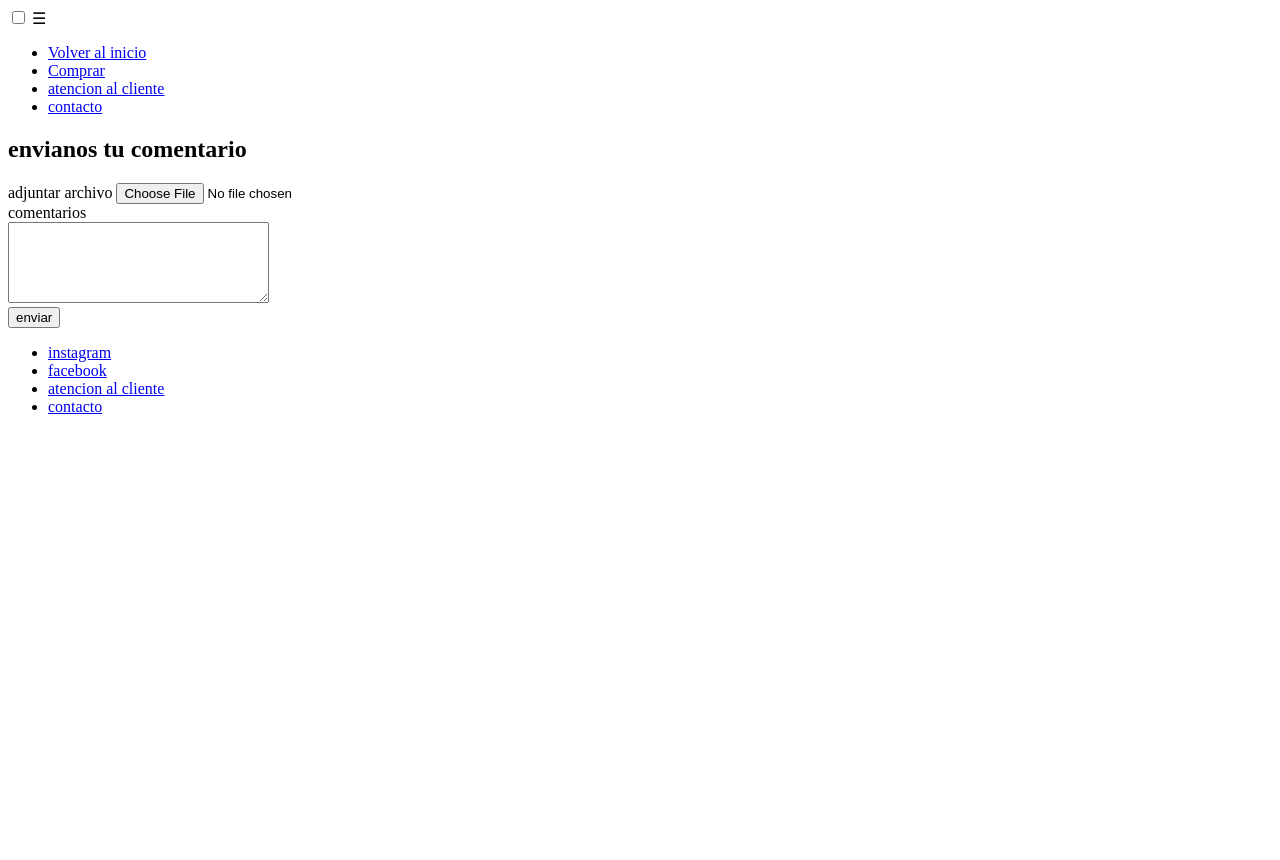
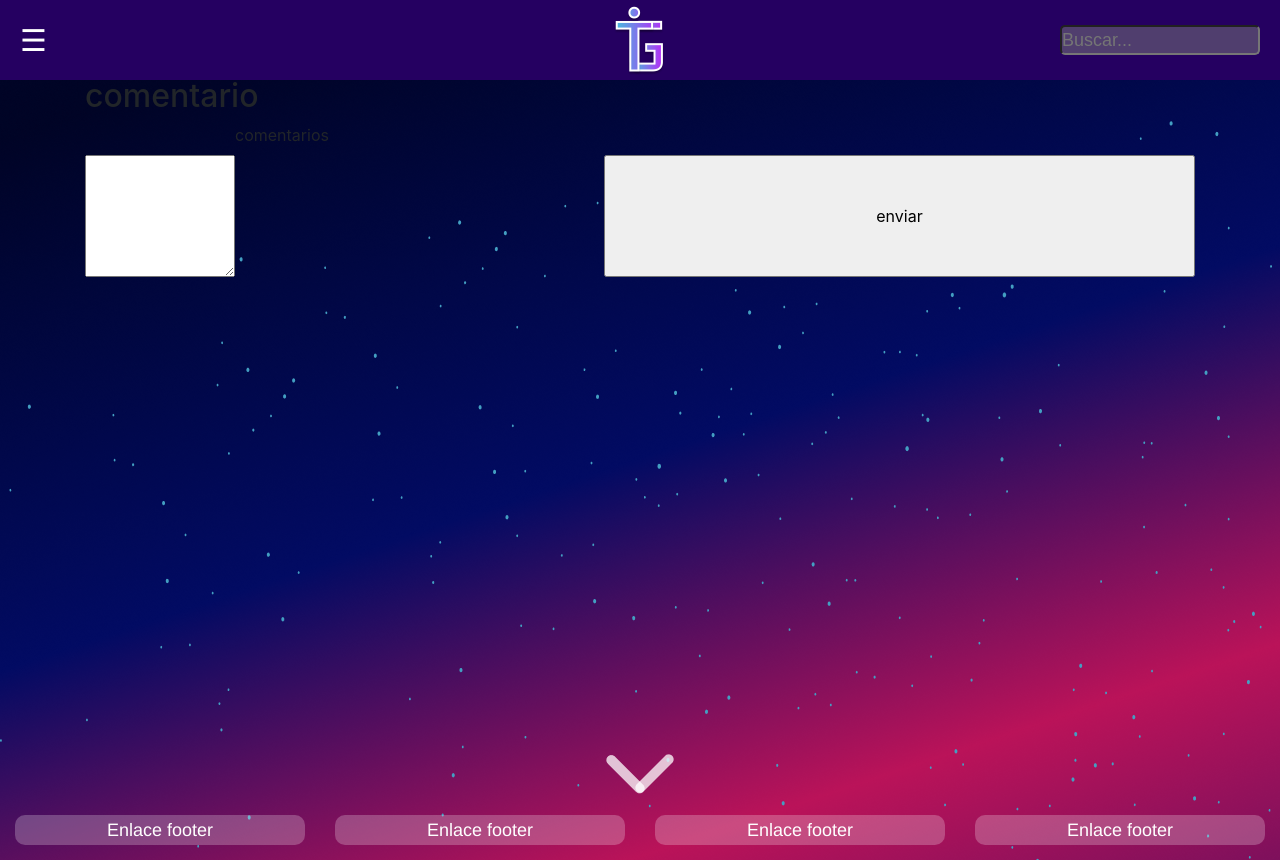
Before and after one commit to Tomigauto/Proyecto-CH, a plain HTML site: page pages/atencionalcliente.html in a window 1280 px wide. Before the commit the page ends 800 px from the top, so only its background shows below. Drawn offline with Linux system fonts and the light colour scheme.

Commit message:
correccion de errores y actualizacion estetica de atencion al cliente

```diff
--- a/css/antencionalcliente.css
+++ b/css/antencionalcliente.css
@@ -0,0 +1,141 @@
+*{
+    padding: 0;
+    margin: 0;
+    box-sizing: border-box;
+}
+
+body{
+    background-image: url(../img/Fondo.png);
+    background-repeat: no-repeat;
+    background-size: auto;
+}
+.container{
+    display: grid;
+    grid-template-columns: 150px auto auto ;
+    grid-template-rows: auto auto auto;
+}
+header{
+    display: flex;
+    position: fixed;
+    top: 0;
+    width: 100%;
+    display: inline-block;
+    grid-column: 1/4;
+    background-color: rgb(37, 0, 97);
+    height: 80px;
+    justify-content: center;
+    border: 0;
+}
+.logo{
+    display: flex;
+    justify-content: center;
+}
+.logo img{
+    width: 75px;
+    margin-top: 0px;
+}
+.logo:active{
+    transform: rotatey(3000deg);
+    transition: 5000ms;
+}
+li a{
+    text-decoration: none;
+    color:white;
+    display: inline;
+    position: absolute;
+}
+.menu ul li{
+    padding: 4vh;
+    width: 250px;
+    list-style: none;
+    margin-bottom: 10px;
+}
+.menu ul li:hover{
+    transition: 0.2s;
+    transform: scale(1.2);
+}
+.menu{
+    font-size: 30px;
+    color: white;
+    position: fixed;
+    margin-top: 18px;
+    margin-left: 20px;
+}
+.menu ul{
+    top: 55px;
+    padding-top: 10px;
+    padding-bottom: 10px;
+    text-decoration: none;
+    font-family: "Helvetica Neue",Helvetica,Arial,sans-serif;
+    font-size: 20px;
+    display: none;
+    color: white;
+    border-bottom-left-radius: 10px;
+    border-bottom-right-radius: 10px;
+    left: 0px;
+}
+#menu{
+    position: absolute;
+    display: none;
+}
+#menu:checked  ~ ul{
+    background-color: rgb(37, 0, 97) ;
+    display: block;
+    position: absolute;
+}
+#buscar{
+    position: fixed;
+    top: 25px;
+    right: 20px;
+}
+#buscar input{
+    width: 20vw;
+    max-width: 200px;
+    height: 30px;
+    border-radius: 5px;
+    font-family: Arial, Helvetica, sans-serif;
+    background-color:  rgba(124, 124, 124, 0.507);
+    font-size: large;
+    text-decoration: none;
+}
+footer{
+    position: absolute;
+    width: 100%;
+    bottom: -60px;
+    height: 60px;
+    display: grid;
+    grid-column: 1/4;
+    grid-template-columns: auto auto auto auto;
+}
+.footer1{
+    display: flex;
+    text-align: center;
+    align-items: flex-end;
+    margin: 15px;
+    background-color: rgba(255, 255, 255, 0.237);
+    border-radius: 10px;
+    align-items: center;
+}
+.footer1 a{
+    width: 100%;
+    text-decoration: none;
+    color: white;
+    font-family: "Helvetica Neue",Helvetica,Arial,sans-serif;
+    font-size: 18px;
+    text-align: center;
+}
+.footer1:hover{
+    scale: 1.2;
+}
+.mas{
+    width: 100%;
+    display: grid;
+    position: absolute;
+    grid-template-columns: auto auto auto;
+    text-align: center;
+    bottom: 5px;
+    z-index: 100;
+}
+.mas:hover{
+    scale: 1.2;
+}
--- a/css/contacto.css
+++ /dev/null
@@ -1,173 +0,0 @@
-*{
-    padding: 0;
-    margin: 0;
-    box-sizing: border-box;
-}
-@import url('https://fonts.googleapis.com/css2?family=DynaPuff&display=swap');
-
-.fondo{
-    top: 0;
-    display: block;
-    position: fixed;
-    background-image: url(../img/Fondo.png);
-    background-size: cover;
-    width: 100%;
-    height: 100%;
-}
-li a{
-    text-decoration: none;
-    color:white;
-    display: inline;
-    position: absolute;
-}
-.menu ul li{
-    padding: 3vh;
-    width: 200px;
-    list-style: none;
-    margin-bottom: 20px;
-}
-.menu{
-    display: inline-block;
-    font-size: 30px;
-    color: white;
-    position: fixed;
-    margin-top: 20px;
-    margin-left: 20px;
-    z-index: 100;
-}
-.menu ul{
-    top: 0;
-    padding-top: 50px;
-    text-decoration: none;
-    font-family: Arial, Helvetica, sans-serif;
-    text-decoration: none;
-    font-size: 20px;
-    background-color: rgba(214, 214, 214,);
-    display: none;
-    color: white;
-    border-radius: 10px;
-    left: -10px;
-    z-index: -1;
-}
-#menu{
-    position: absolute;
-    display: none;
-}
-#menu:checked  ~ ul{
-    background-color: rgba(124, 124, 124, 0.507);
-    display: block;
-    position: absolute;
-}
-#logo{
-    position: absolute;
-    width: 100%;
-    padding-top: 15vh;
-    text-align: center;
-}
-
-.datos{
-    width: 100%;
-    height: 400px;
-    overflow-y: scroll;
-    top: 40vh;
-    display: grid;
-    position: absolute;
-    justify-content: space-evenly;
-    grid-template-columns: auto auto auto ;
-    grid-template-rows: 100px 250px auto;
-    grid-gap: 10px;
-}
-.datos::-webkit-scrollbar{
-    height: 15px;
-    background-color: rgba(124, 124, 124, 0.507);
-    border-radius: 10px;
-}
-.datos::-webkit-scrollbar-thumb{
-    border-radius: 10px;
-    background-color: rgb(255, 255, 255);
-}
-.grid1 a img{
-    width: 100px;
-}
-.grid2{
-    text-align: center;
-    color: white;
-    font-family: Arial, Helvetica, sans-serif;
-    font-size: 25px;
-}
-.grid3 a img{
-    width: 100px;
-}
-.grid5{
-    grid-column: 2 / 3;
-    height: 0;
-}
-.grid5 img{
-    width: 200px;
-}
-.grid7{
-    grid-column: 1 / 4;
-}
-.grid7 iframe{
-    width: 100%;
-    height: 50vh;
-    border-radius: 10px;
-    border: 0;
-}
-@media screen and (max-width:450px){
-    .grid1 a img{
-        width: 50px;
-    }
-    .grid3 a img{
-        width: 50px;
-    }
-}
-@media screen and (max-height:750px){
-    #logo img{
-        width: 100px;
-        text-align: center;
-    }
-
-}
-.mas{
-    width: 100%;
-    display: grid;
-    position: absolute;
-    grid-template-columns: auto auto auto;
-    text-align: center;
-    bottom: 15px;
-    z-index: 100;
-}
-.mas:hover{
-    transform: rotate(10px);
-}
-footer{
-    display: grid;
-    position: absolute;
-    bottom: -15vh;
-    text-align: center;
-    width: 100%;
-    padding: 10px;
-}
-footer ul li{
-    font-family: Arial, Helvetica, sans-serif;
-    text-align: center;
-    padding-bottom: 5vh;
-}
-footer ul{
-    display: grid;
-    list-style: none;
-    grid-template-columns: 25% 25% 25% 25%;
-}
-footer ul li a{
-    display: grid;
-    position: absolute;
-    width: 22%;
-    text-decoration: solid white;
-    background-color: rgba(151, 151, 151, 0.178);
-    text-align: center;
-    border-radius: 10px;
-}
-footer ul li a:hover{
-    transform: scale(1.2);
-}
--- a/pages/atencionalcliente.html
+++ b/pages/atencionalcliente.html
@@ -4,20 +4,29 @@
     <meta charset="UTF-8">
     <meta http-equiv="X-UA-Compatible" content="IE=edge">
     <meta name="viewport" content="width=device-width, initial-scale=1.0">
+    <link rel="stylesheet" href="../css/bootstrap.css">
+    <link rel="stylesheet" href="../css/antencionalcliente.css">
     <title>Document</title>
 </head>
 <body>
+    <div class="">
+        <header>
             <nav class="menu">
                 <input type="checkbox" id="menu">
                 <label for="menu">☰</label>
                 <ul>
-            <li><a href="../index.html">Volver al inicio</a></li>
-            <li><a href="pages/market.html">Comprar</a></li>
-            <li><a href="pages/atencionalcliente.html">atencion al cliente</a></li>
-            <li><a href="pages/Contacto.html">contacto</a></li>
+                    <li><a href="../index.html">Inicio</a></li>
+                    <li><a href="../pages/nosotros.html">Nosotros</a></li>
+                    <li><a href="../atencionalcliente.html">Atencion al cliente</a></li>
                 </ul>
             </nav>
-    <div>
+            <div class="logo"><img src="../img/Mi logo 2.png" alt=""></div>
+        </header>
+    </div>
+    <section id="buscar">
+        <input type="search" placeholder="Buscar...">
+    </section>
+    <div class="container">
         <h2>envianos tu comentario</h2>
         <label for="file">adjuntar archivo</label>
         <input type="file"><br>
@@ -26,14 +35,27 @@
         <br>
         <input type="submit" value="enviar">
     </div>
+    <div class="footer">
         <footer>
-        <ul>
-            <li><a href="https://www.instagram.com/">instagram</a></li>
-            <li><a href="https://www.facebook.com">facebook</a></li>
-            <li><a href="atencionalcliente.html">atencion al cliente</a></li>
-            <li><a href="contacto.html">contacto</a></li>
-        </ul>
+            <section class="footer1">
+                <a href="#">Enlace footer</a>
+            </section>
+            <section class="footer1">
+                <a href="#">Enlace footer</a>
+            </section>
+            <section class="footer1">
+                <a href="#">Enlace footer</a>
+            </section>
+            <section class="footer1">
+                <a href="#">Enlace footer</a>
+            </section>
         </footer>
+    </div>
+    <div class="mas">
+        <span></span>
+        <buttom><img src="../img/Group 240.png" alt=""></buttom>
+        <span></span>
+    </div>
 
 </body>
 </html>
```
Also changed, not shown: pages/contacto.html (deleted, +0 -47 lines), pages/market.html (+1 -9 lines). Lines whose indentation alone changed are shown as unchanged.
